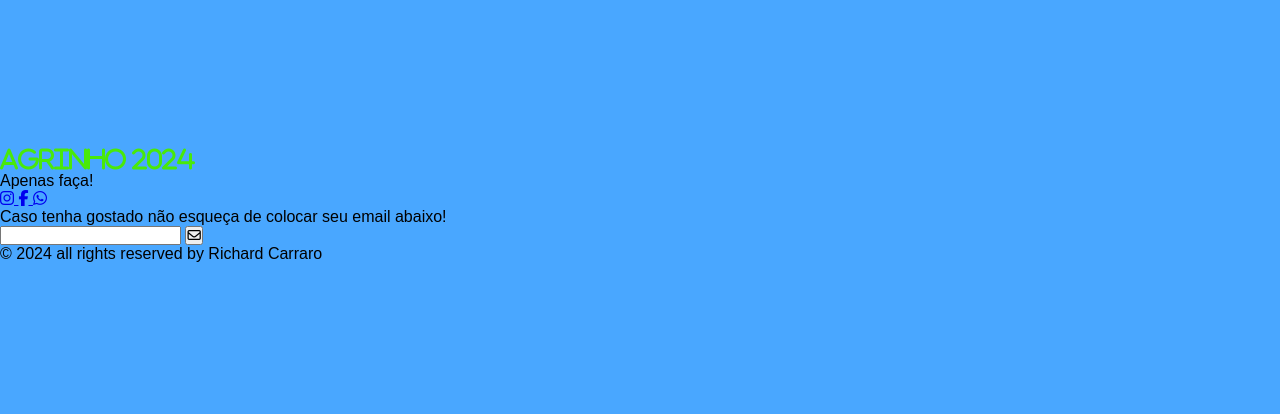
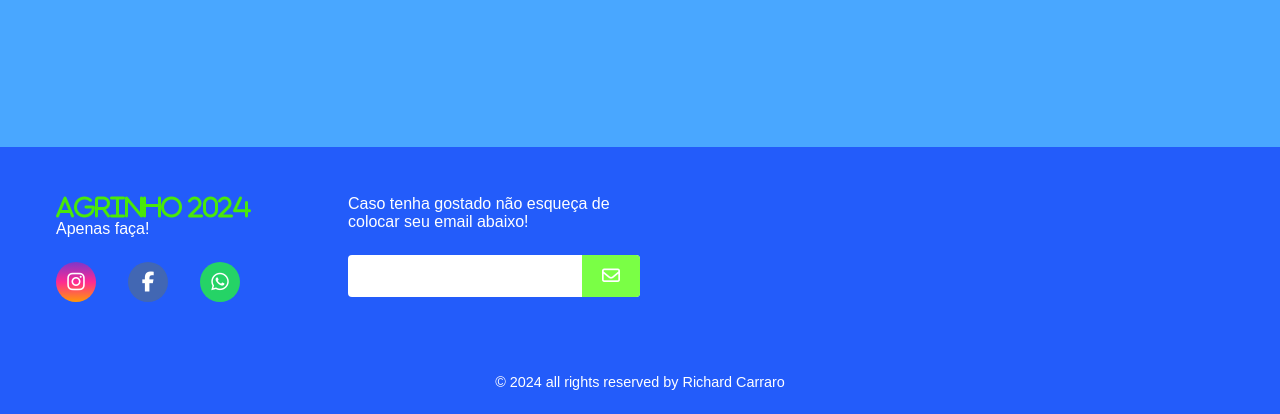
Before and after one commit to RichardCarraro/AGRINHO-2024, a plain HTML site: page index.html in a window 1280 px wide. Shown: the part 2895-3309 px from the top of the page. Before the commit the page ends 3158 px from the top, so only its background shows below. Drawn offline with nearby package versions, Linux system fonts and the light colour scheme.

Commit message:
adição footer css

```diff
--- /dev/null
+++ b/scr/styles/footer.css
@@ -0,0 +1,116 @@
+footer {
+    width: 100%;
+    color: var(--color-neutral-0);
+}
+
+#footer_content {
+    background-color: var(--color-primary-0);
+    display: grid;
+    grid-template-columns: repeat(4, 1fr);
+    padding: 3rem 3.5rem;
+}
+
+#footer_contacts h1 {
+    margin-bottom: 0.75rem;
+}
+
+#footer_social_media {
+
+    display: flex;
+    gap: 2rem;
+    margin-top: 1.5rem;
+}
+
+#footer_social_media .footer-link {
+    text-decoration: none;
+    display: flex;
+    align-items: center;
+    justify-content: center;
+    height: 2.5rem;
+    width: 2.5rem;
+    color: var(--color-neutral-40);
+    border-radius: 50%;
+    transition: all 0.4s;
+}
+
+#footer_social_media .footer-link i {
+    font-size: 1.25rem;
+}
+
+#footer_social_media .footer-link:hover {
+    opacity: 0.8;
+}
+
+#instagram {
+    background: linear-gradient(#7f37c9, #ff2992, #ff9807);
+}
+
+#facebook {
+    background-color: #4267b3;
+}
+
+#whatsapp {
+    background-color: #25d366;
+}
+
+#footer_subscribe {
+    display: flex;
+    flex-direction: column;
+    gap: 1.5rem;
+}
+
+#footer_subscribe p {
+    color: var(--color-neutral-30);
+}
+
+#input_group {
+    display: flex;
+    align-items: center;
+    background-color: var(--color-neutral-0);
+    border-radius: 4px;
+}
+
+#input_group input {
+    all: unset;
+    padding: 0.75rem;
+    width: 100%;
+}
+
+#input_group button {
+    background-color:var(--color-primary-5);
+    border: none;
+    color: var(--color-neutral-0);
+    padding: 0px 1.25rem;
+    font-size: 1.125rem;
+    height: 100%;
+    border-radius: 0px 4px 4px 0px;
+    cursor: pointer;
+    transition: all 0.4s;
+}
+
+#input_group button:hover {
+    opacity: 0.8;
+}
+
+#footer_copyright {
+    display: flex;
+    justify-content: center;
+    background-color: var(--color-primary-0);
+    font-size: 0.9rem;
+    padding: 1.5rem;
+    font-weight: 100;
+}
+
+@media screen and (max-width: 768px) {
+    #footer_content {
+        grid-template-columns: repeat(2, 1fr);
+        gap: 2rem;
+    }
+}
+
+@media screen and (max-width: 426px) {
+    #footer_content {
+        grid-template-columns: repeat(1, 1fr);
+        padding: 3rem 2rem;
+    }
+}
--- a/scr/styles/style.css
+++ b/scr/styles/style.css
@@ -2,6 +2,7 @@
 @import url(home.css);
 @import url(projeto.css);
 @import url(sobre.css);
+@import url(footer.css);
 
 :root {
     --color-primary-0: #235cfa;
```
